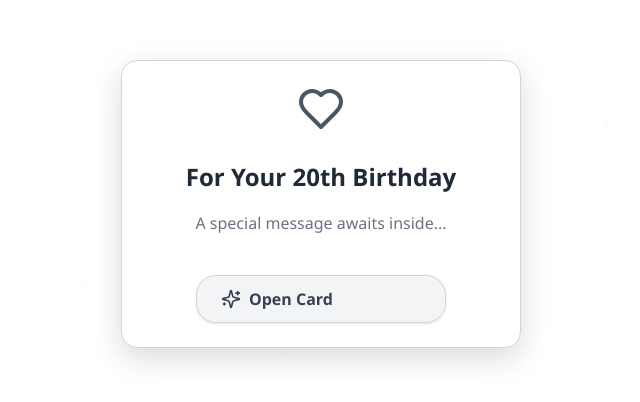
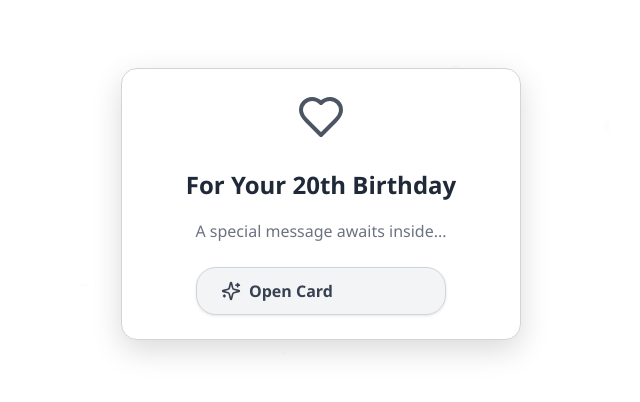
Before and after one commit to nyanmyohsat9/my-birthday-app, a React (Vite) app: page / in a window 1280 px wide. Shown: the part 196-598 px from the top of the page, without its empty margins (319-959 px from the left). Built offline with nearby package versions, Linux system fonts and the light colour scheme.

Commit message:
Update CinematicBirthdayCard.jsx

```diff
--- a/src/components/CinematicBirthdayCard.jsx
+++ b/src/components/CinematicBirthdayCard.jsx
@@ -10,9 +10,9 @@ export default function CinematicBirthdayCard() {
   const rotateX = useTransform(progress, [0, 100], [0, 180])
   const borderRadius = useTransform(progress, [0, 30, 100], [16, 8, 16])
 
-  // ✅ Use a public audio URL to avoid file path issues
+  // ✅ Uses local audio file from /public/audio/first-date-fred.mp3
   useEffect(() => {
-    const audio = new Audio('https://www.soundjay.com/human/sounds/heartbeat-04.mp3')
+    const audio = new Audio('/audio/first-date-fred.mp3')
     audio.loop = true
     audio.volume = 0.3
     audio.play().catch(() => {
@@ -52,23 +52,27 @@ export default function CinematicBirthdayCard() {
     { icon: <Sparkles size={20} />, delay: 0.4 },
   ], [])
 
-  // ✅ Global reset to ensure full viewport and no browser defaults
-  const globalReset = (
+  return (
+    <>
+      {/* Global Reset */}
       <style>
         {`
-        * { box-sizing: border-box; margin: 0; padding: 0; }
+          * {
+            box-sizing: border-box;
+            margin: 0;
+            padding: 0;
+          }
           html, body, #root {
             width: 100%;
             height: 100%;
             overflow: hidden;
-          font-family: 'Segoe UI', sans-serif;
+            font-family: 'Segoe UI', Tahoma, Geneva, Verdana, sans-serif;
             background: white;
           }
         `}
       </style>
-  )
 
-  const containerStyle = {
+      <div style={{
         position: 'relative',
         width: '100%',
         height: '100%',
@@ -77,51 +81,8 @@ export default function CinematicBirthdayCard() {
         display: 'flex',
         justifyContent: 'center',
         alignItems: 'center',
-    overflow: 'hidden'
-  }
-
-  const cardStyle = {
-    backgroundColor: '#fff',
-    borderRadius: '16px',
-    boxShadow: '0 10px 30px rgba(0,0,0,0.15)',
-    border: '1px solid #D1D5DB',
-    padding: '24px',
-    maxWidth: '400px',
-    textAlign: 'center',
-    boxSizing: 'border-box',
-    zIndex: 2,
-  }
-
-  const buttonStyle = {
-    backgroundColor: '#F3F4F6',
-    border: '1px solid #D1D5DB',
-    color: '#374151',
-    boxShadow: '0 1px 3px rgba(0,0,0,0.1)',
-    padding: '12px 24px',
-    borderRadius: '20px',
-    cursor: 'pointer',
-    fontWeight: 'bold',
-    fontSize: '16px',
-    display: 'inline-flex',
-    alignItems: 'center',
-    gap: '8px',
-    marginTop: '16px',
-    width: '100%',
-    maxWidth: '250px',
-  }
-
-  const heartsContainerStyle = {
-    position: 'fixed',
-    inset: 0,
-    pointerEvents: 'none',
         overflow: 'hidden',
-    zIndex: 1000,
-  }
-
-  return (
-    <>
-      {globalReset}
-      <div style={containerStyle}>
+      }}>
         {/* Ambient Particles */}
         <div style={{ position: 'absolute', inset: 0, pointerEvents: 'none' }}>
           {ambientParticles.map((p, i) => (
@@ -166,7 +127,20 @@ export default function CinematicBirthdayCard() {
           animate={step === 1 ? { scale: 1.02 } : { scale: 1 }}
           transition={{ type: 'spring', damping: 20 }}
         >
-          <motion.div style={cardStyle} animate={{ opacity: step === 2 ? 0 : 1 }}>
+          <motion.div
+            style={{
+              backgroundColor: '#fff',
+              borderRadius: '16px',
+              boxShadow: '0 10px 30px rgba(0,0,0,0.15)',
+              border: '1px solid #D1D5DB',
+              padding: '24px',
+              width: '100%',
+              textAlign: 'center',
+              boxSizing: 'border-box',
+              zIndex: 2,
+            }}
+            animate={{ opacity: step === 2 ? 0 : 1 }}
+          >
             <div style={{ marginBottom: '20px' }}>
               <Heart size={48} color="#4B5563" />
             </div>
@@ -187,7 +161,22 @@ export default function CinematicBirthdayCard() {
               A special message awaits inside...
             </motion.p>
             <motion.button
-              style={buttonStyle}
+              style={{
+                backgroundColor: '#F3F4F6',
+                border: '1px solid #D1D5DB',
+                color: '#374151',
+                boxShadow: '0 1px 3px rgba(0,0,0,0.1)',
+                padding: '12px 24px',
+                borderRadius: '20px',
+                cursor: 'pointer',
+                fontWeight: 'bold',
+                fontSize: '16px',
+                display: 'inline-flex',
+                alignItems: 'center',
+                gap: '8px',
+                width: '100%',
+                maxWidth: '250px',
+              }}
               initial={{ scale: 0.8, opacity: 0 }}
               animate={{ scale: 1, opacity: 1 }}
               transition={{ delay: 0.9 }}
@@ -267,7 +256,13 @@ export default function CinematicBirthdayCard() {
 
         {/* Floating Hearts / Icons */}
         {showHearts && (
-          <div style={heartsContainerStyle}>
+          <div style={{
+            position: 'fixed',
+            inset: 0,
+            pointerEvents: 'none',
+            overflow: 'hidden',
+            zIndex: 1000,
+          }}>
             {[...Array(20)].map((_, i) => (
               <motion.div
                 key={i}
```
Lines whose indentation alone changed are shown as unchanged.
